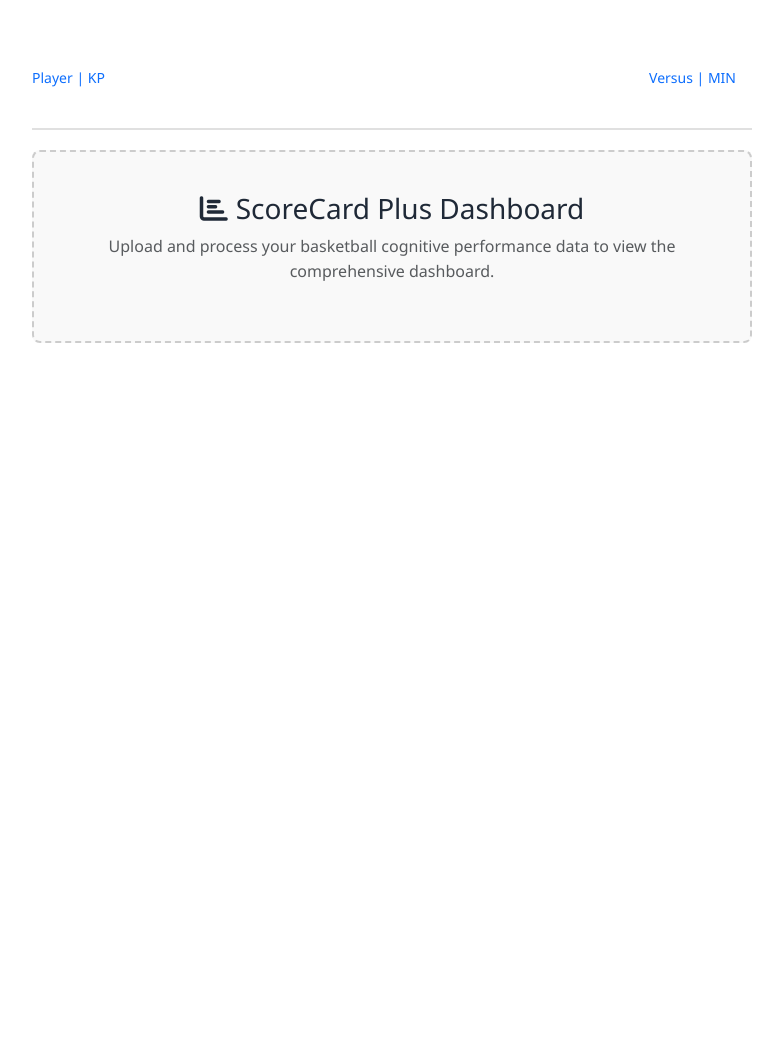
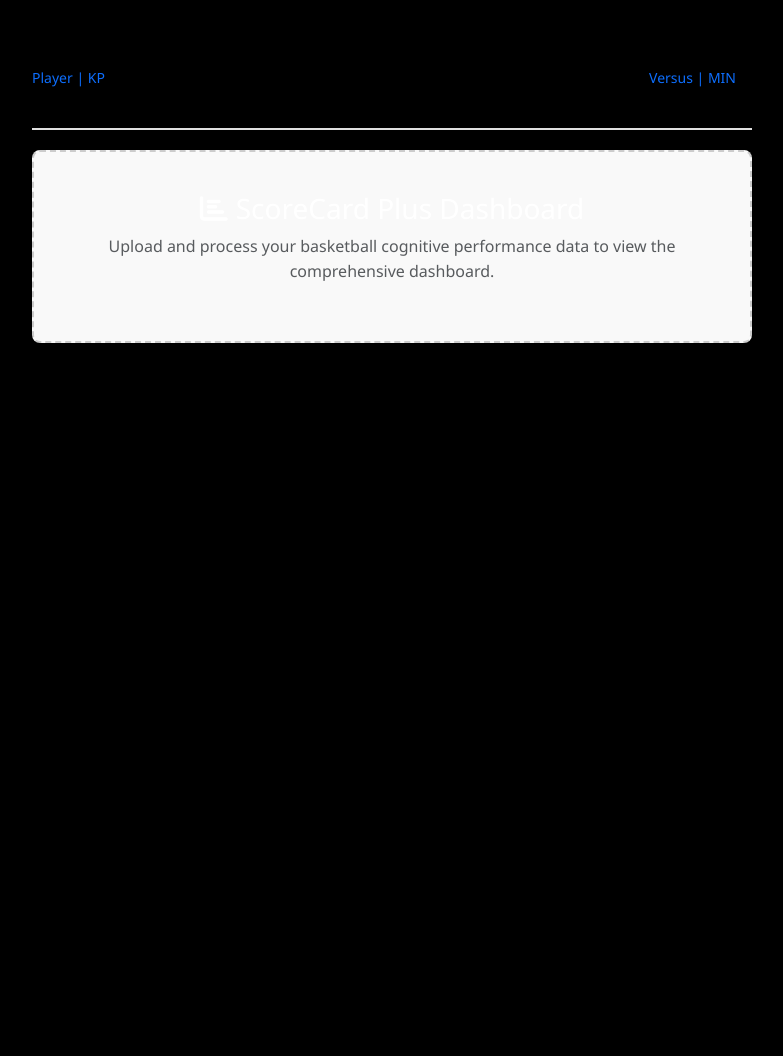
Before and after one commit to daivikvennela/integrityHoops, a Flask app: page /scorecard-plus in a window 1280 px wide. Shown: the whole page, without its empty margins (248-1031 px from the left). Run offline with Flask 3, Linux system fonts and the light colour scheme.

Commit message:
feat: Add comprehensive README and white text theme for Cursor setup
- Add detailed README with step-by-step setup instructions for Cursor
- Include troubleshooting guide and feature overview
- Implement white text theme across all templates (base.html, scorecard.html, scorecard_plus.html)
- Add comprehensive .gitignore for Python project
- Created on 'sean' branch for easy setup documentation

```diff
--- a/testApp1/templates/scorecard_plus.html
+++ b/testApp1/templates/scorecard_plus.html
@@ -29,9 +29,9 @@
         }
 
         body {
-            background: #FFFFFF;
+            background: #000000;
             font-family: 'Segoe UI', Tahoma, Geneva, Verdana, sans-serif;
-            color: #1f2937;
+            color: white;
             line-height: 1.6;
             margin: 0;
             padding: 0;
@@ -41,9 +41,20 @@
             width: 816px;
             min-height: 1056px;
             margin: 0 auto;
-            background: white;
+            background: #000000;
             padding: 48px;
-            box-shadow: 0 0 20px rgba(0, 0, 0, 0.1);
+            box-shadow: 0 0 20px rgba(255, 255, 255, 0.1);
+        }
+
+        /* Force all text to white */
+        * {
+            color: white !important;
+        }
+
+        /* Ensure specific elements remain white */
+        .section-title, .block-title, .metric-title, .metric-value, .player-name, .date-info,
+        h1, h2, h3, h4, h5, h6, p, span, div, label, td, th, .table {
+            color: white !important;
         }
 
         .header-section {
@@ -453,7 +464,7 @@
             <div class="d-flex align-items-center">
                 <span class="text-primary me-3">Versus | {{ scorecard_metrics.opponent if scorecard_metrics else 'MIN' }}</span>
                 {% if scorecard_metrics %}
-                <a href="{{ url_for('scorecard_plus_refresh', filename=filename) }}" class="refresh-button" title="Refresh Dashboard">
+                <a href="{{ url_for('dashboard_bp.scorecard_plus_refresh', filename=filename) }}" class="refresh-button" title="Refresh Dashboard">
                     <i class="fas fa-sync-alt"></i>
                     Refresh
                 </a>
@@ -879,11 +890,11 @@
             <p class="text-muted">Upload and process your basketball cognitive performance data to view the comprehensive dashboard.</p>
             {% if latest_file %}
             <div class="mt-3">
-                <a href="{{ url_for('scorecard_plus_with_data', filename=latest_file) }}" class="btn btn-primary me-2">
+                <a href="{{ url_for('dashboard_bp.scorecard_plus_with_data', filename=latest_file) }}" class="btn btn-primary me-2">
                     <i class="fas fa-chart-line me-2"></i>
                     Load Latest Data: {{ latest_file }}
                 </a>
-                <a href="{{ url_for('scorecard_plus_refresh', filename=latest_file) }}" class="refresh-button">
+                <a href="{{ url_for('dashboard_bp.scorecard_plus_refresh', filename=latest_file) }}" class="refresh-button">
                     <i class="fas fa-sync-alt"></i>
                     Refresh & Reload
                 </a>
```
Also changed, not shown: testApp1/templates/base.html (+27 -0 lines), testApp1/templates/scorecard.html (+14 -3 lines), README.md (added), 1 other file.
